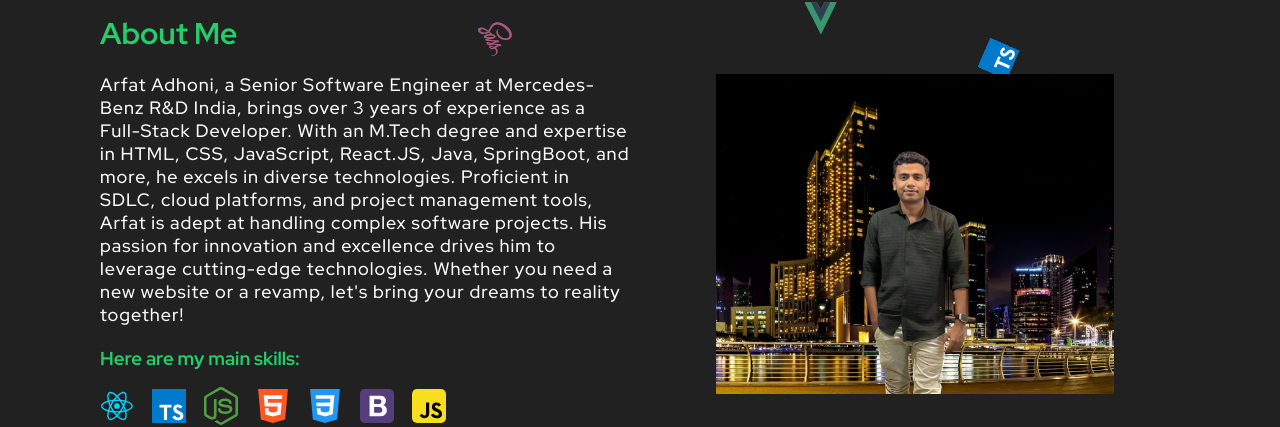
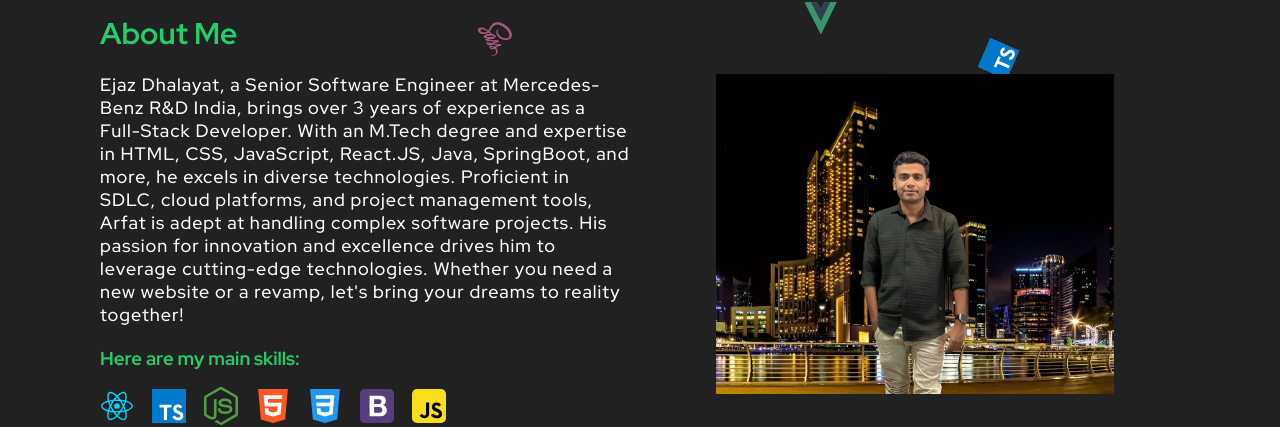
Before and after one commit to ejazdhalayat/EjazPortfolio, a React (Create React App) app: page / in a window 1280 px wide. Shown: the part 698-1125 px from the top of the page. Built offline with nearby package versions, Linux system fonts and the light colour scheme.

Commit message:
replaced with my name

```diff
--- a/src/components/About/About.tsx
+++ b/src/components/About/About.tsx
@@ -19,7 +19,7 @@ export function About() {
         </ div>
         < div >
         <p>
-        Arfat Adhoni, a Senior Software Engineer at Mercedes-Benz R&D India, brings over 3 years of experience as a Full-Stack Developer. With an M.Tech degree and expertise in HTML, CSS, JavaScript, React.JS, Java, SpringBoot, and more, he excels in diverse technologies. Proficient in SDLC, cloud platforms, and project management tools, Arfat is adept at handling complex software projects. His passion for innovation and excellence drives him to leverage cutting-edge technologies. Whether you need a new website or a revamp, let's bring your dreams to reality together!
+        Ejaz Dhalayat, a Senior Software Engineer at Mercedes-Benz R&D India, brings over 3 years of experience as a Full-Stack Developer. With an M.Tech degree and expertise in HTML, CSS, JavaScript, React.JS, Java, SpringBoot, and more, he excels in diverse technologies. Proficient in SDLC, cloud platforms, and project management tools, Arfat is adept at handling complex software projects. His passion for innovation and excellence drives him to leverage cutting-edge technologies. Whether you need a new website or a revamp, let's bring your dreams to reality together!
          </p>
         </ div>
 
```
